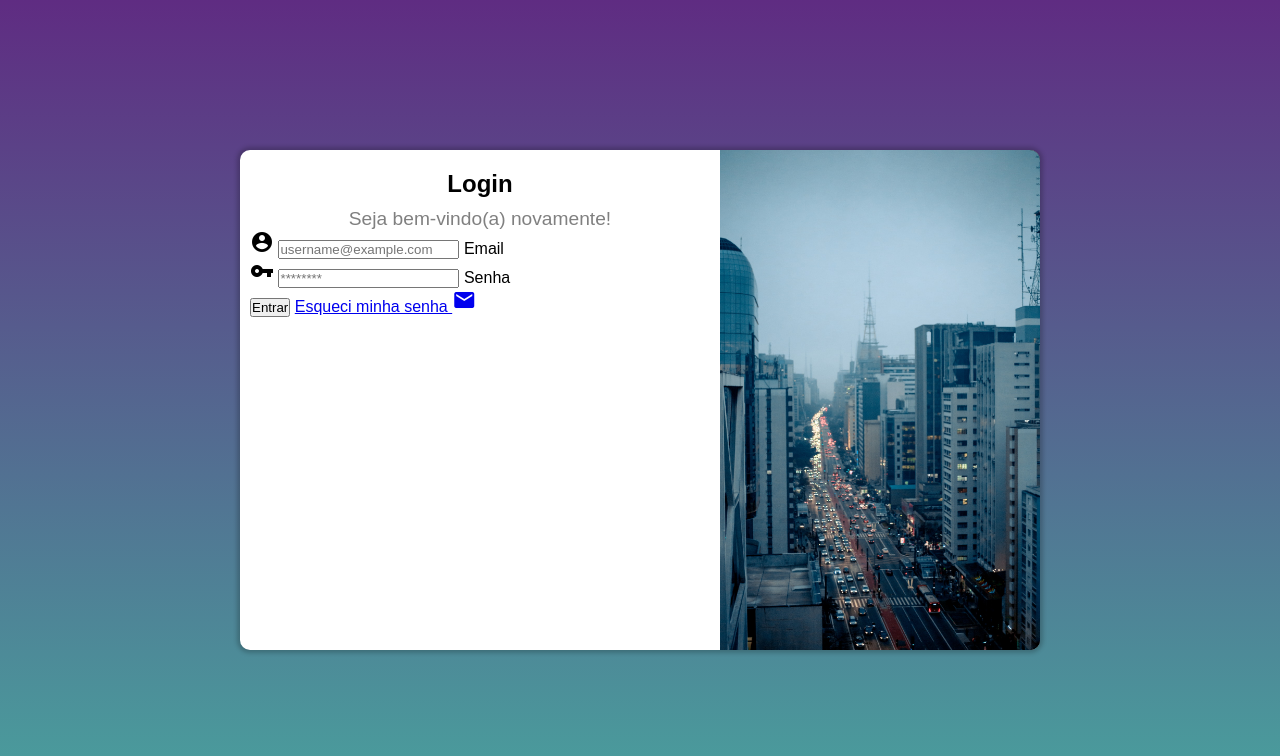
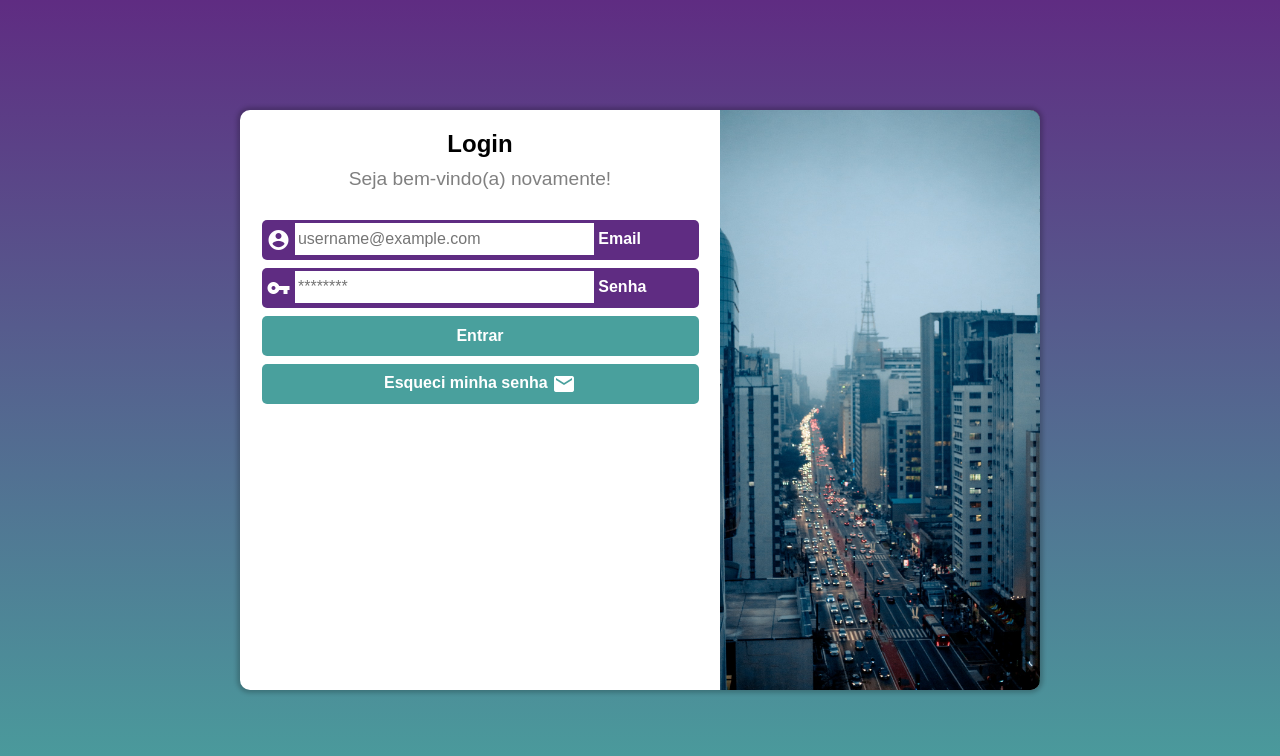
Before and after one commit to n-loco/projeto-login, a plain HTML site: page index.html in a window 1280 px wide. Drawn offline with Linux system fonts and the light colour scheme.

Commit message:
Form CSS

```diff
--- a/estilos/form.css
+++ b/estilos/form.css
@@ -10,4 +10,83 @@ div#form > p {
     color: gray;
 
     text-align: center;
+
+    margin-bottom: 30px;
 }
+
+.campo {
+    display: block;
+
+    color: white;
+    background-color: #5f2c82;
+
+    font-weight: bolder;
+
+    width: 95%;
+    height: 40px;
+
+    border-radius: 5px;
+
+    padding: 0px 5px;
+    margin: 8px auto;
+}
+
+.campo > input {
+    font-size: 1em;
+
+    width: 70%;
+    height: 80%;
+
+    padding: 0px 3px;
+
+    border: none;
+
+    outline: none;
+}
+
+.campo i {
+    transform: translate(0px, 8px);
+}
+
+form > input[type=submit], form > a {
+    cursor: pointer;
+
+    display: block;
+
+    color: white;
+    background-color: #49a09d;
+
+    text-align: center;
+    text-decoration: none;
+
+    font-weight: bolder;
+    font-size: 1em;
+
+    width: 95%;
+    height: 40px;
+
+    border: none;
+    border-radius: 5px;
+
+    margin: 8px auto;
+}
+
+a > i {
+    transform: translate(0px, 8px);
+}
+
+form > input[type=submit]:hover, form > a:hover {
+    background-color: #38b3ac;
+}
+
+form > input[type=submit]:active, form > a:active {
+    background-color: #3a807d;
+}
+
+@media screen and (min-width: 768px) {
+
+    div#form > p {
+        font-size: 1.2em;
+    }
+
+}
--- a/estilos/mq.css
+++ b/estilos/mq.css
@@ -25,10 +25,6 @@
         width: 75%;
 
         transition: width .5s;
-    }
-
-    div#form > p {
-        font-size: 1.2em;
     }
 
 }
@@ -60,8 +56,4 @@
         transition: width .5s;
     }
 
-    div#form > p {
-        font-size: 1.2em;
-    }
-
 }
--- a/estilos/style.css
+++ b/estilos/style.css
@@ -34,8 +34,8 @@ section#login {
     border-radius: 10px;
     overflow: hidden;
 
-    width: 300px;
-    height: 500px;
+    width: 350px;
+    height: 580px;
 
     position: absolute;
 
```
